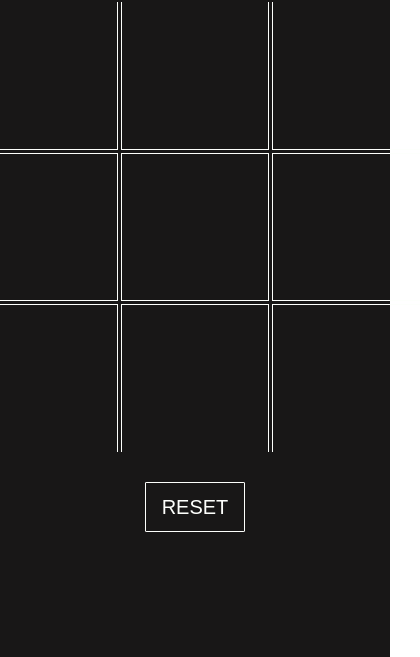
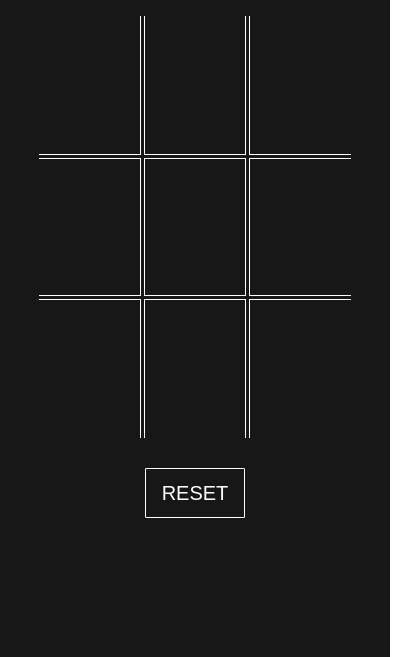
Before and after one commit to Wilus23/Tic-Tac-Toe, a plain HTML site: page index.html in a window 390 px wide. Shown: the part 187-844 px from the top of the page, 420 px wide, since content can reach past the window. Drawn offline with Linux system fonts and the light colour scheme.

Commit message:
Mobile repair. Xiaomi mobile repair

```diff
--- a/style.css
+++ b/style.css
@@ -112,9 +112,9 @@ div.block:hover{
     background-position: center;
 }
 
-@media (max-width: 1081){
+@media (max-width: 1080px){
     div.playarea{
-        width: 80%;
-        height: 80;
+        width: 80vw;
+        height: 50vh;
     }
 }
```
